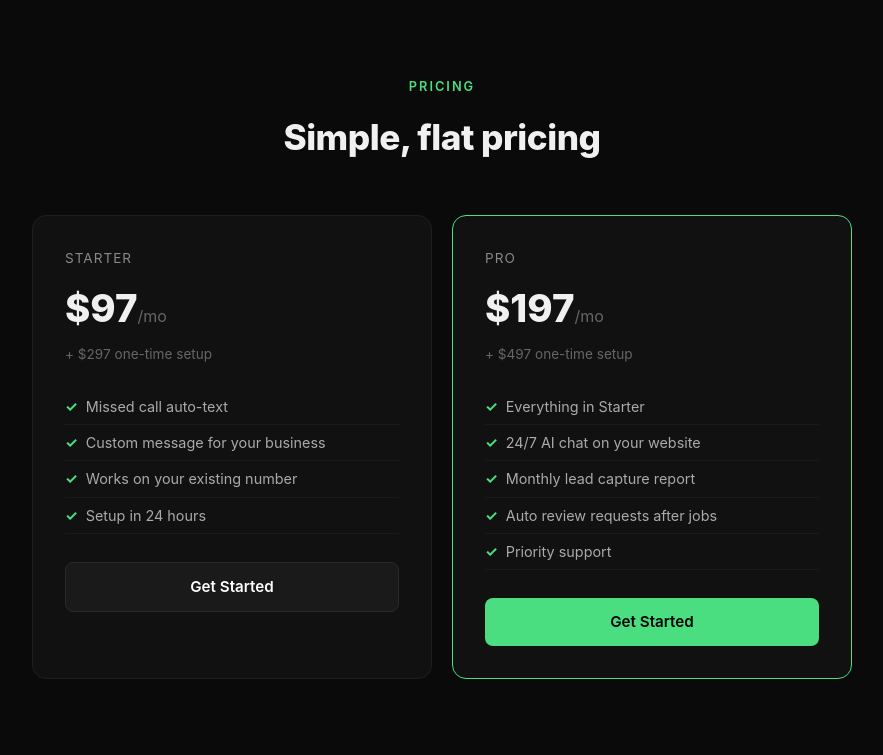
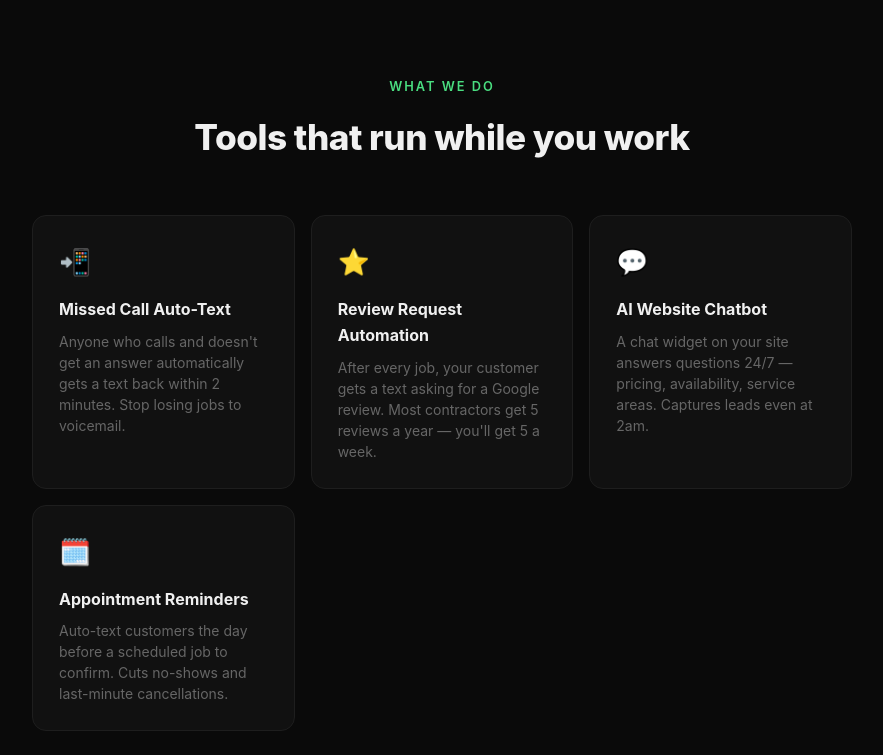
Before and after one commit to geogarciaaa/geoflow, a plain HTML site: page index.html in a window 1280 px wide. Shown: the part 1645-2400 px from the top of the page, without its empty margins (198-1081 px from the left). Drawn offline with Linux system fonts and the light colour scheme.

Commit message:
Add services section + update pricing

```diff
--- a/index.html
+++ b/index.html
@@ -287,6 +287,28 @@
 
     .plan ul li::before { content: "✓"; color: #4ade80; font-weight: 700; }
 
+    /* Services section */
+    .services {
+      display: grid;
+      grid-template-columns: repeat(auto-fit, minmax(240px, 1fr));
+      gap: 16px;
+      margin-top: 40px;
+    }
+
+    .service {
+      background: #111;
+      border: 1px solid #1e1e1e;
+      border-radius: 14px;
+      padding: 26px;
+      transition: border-color 0.2s;
+    }
+
+    .service:hover { border-color: #333; }
+
+    .service-icon { font-size: 1.6rem; margin-bottom: 14px; }
+    .service h3 { font-size: 1rem; font-weight: 700; margin-bottom: 8px; }
+    .service p { color: #666; font-size: 0.875rem; line-height: 1.5; }
+
     .plan-btn {
       display: block;
       text-align: center;
@@ -395,6 +417,38 @@
     </div>
   </div>
 
+  <div class="section" id="services">
+    <p class="section-label">What We Do</p>
+    <h2>Tools that run while you work</h2>
+    <div class="services">
+
+      <div class="service">
+        <div class="service-icon">📲</div>
+        <h3>Missed Call Auto-Text</h3>
+        <p>Anyone who calls and doesn't get an answer automatically gets a text back within 2 minutes. Stop losing jobs to voicemail.</p>
+      </div>
+
+      <div class="service">
+        <div class="service-icon">⭐</div>
+        <h3>Review Request Automation</h3>
+        <p>After every job, your customer gets a text asking for a Google review. Most contractors get 5 reviews a year — you'll get 5 a week.</p>
+      </div>
+
+      <div class="service">
+        <div class="service-icon">💬</div>
+        <h3>AI Website Chatbot</h3>
+        <p>A chat widget on your site answers questions 24/7 — pricing, availability, service areas. Captures leads even at 2am.</p>
+      </div>
+
+      <div class="service">
+        <div class="service-icon">🗓️</div>
+        <h3>Appointment Reminders</h3>
+        <p>Auto-text customers the day before a scheduled job to confirm. Cuts no-shows and last-minute cancellations.</p>
+      </div>
+
+    </div>
+  </div>
+
   <div class="section" id="pricing">
     <p class="section-label">Pricing</p>
     <h2>Simple, flat pricing</h2>
@@ -405,6 +459,7 @@
         <div class="plan-desc">+ $297 one-time setup</div>
         <ul>
           <li>Missed call auto-text</li>
+          <li>Appointment reminders</li>
           <li>Custom message for your business</li>
           <li>Works on your existing number</li>
           <li>Setup in 24 hours</li>
@@ -417,9 +472,9 @@
         <div class="plan-desc">+ $497 one-time setup</div>
         <ul>
           <li>Everything in Starter</li>
-          <li>24/7 AI chat on your website</li>
+          <li>Google review automation</li>
+          <li>AI chatbot on your website</li>
           <li>Monthly lead capture report</li>
-          <li>Auto review requests after jobs</li>
           <li>Priority support</li>
         </ul>
         <a href="mailto:getgeoflowai@gmail.com?subject=Pro Plan" class="plan-btn">Get Started</a>
```
